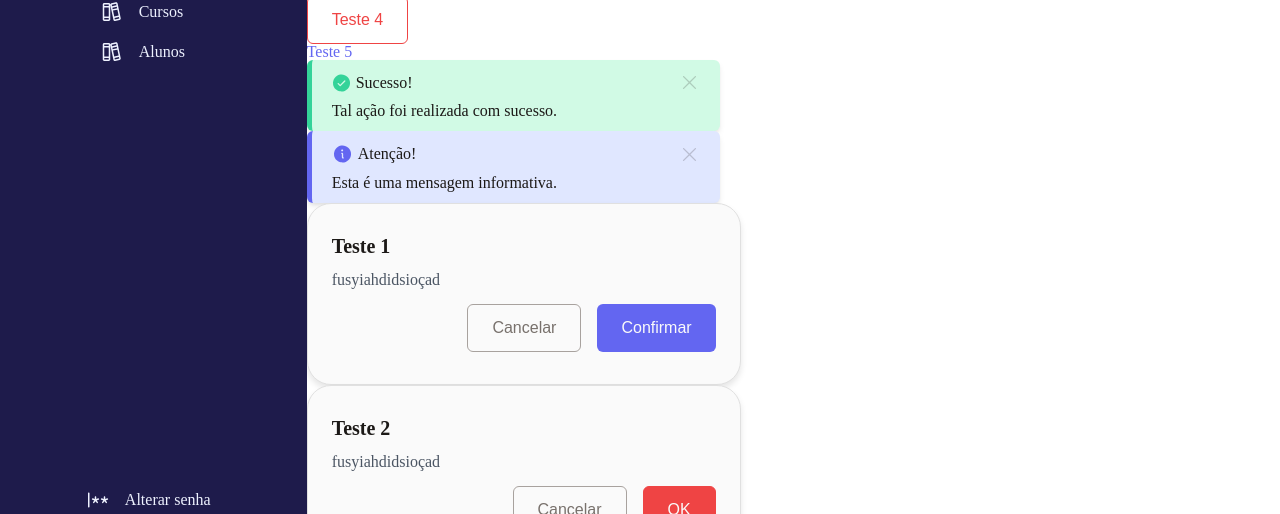
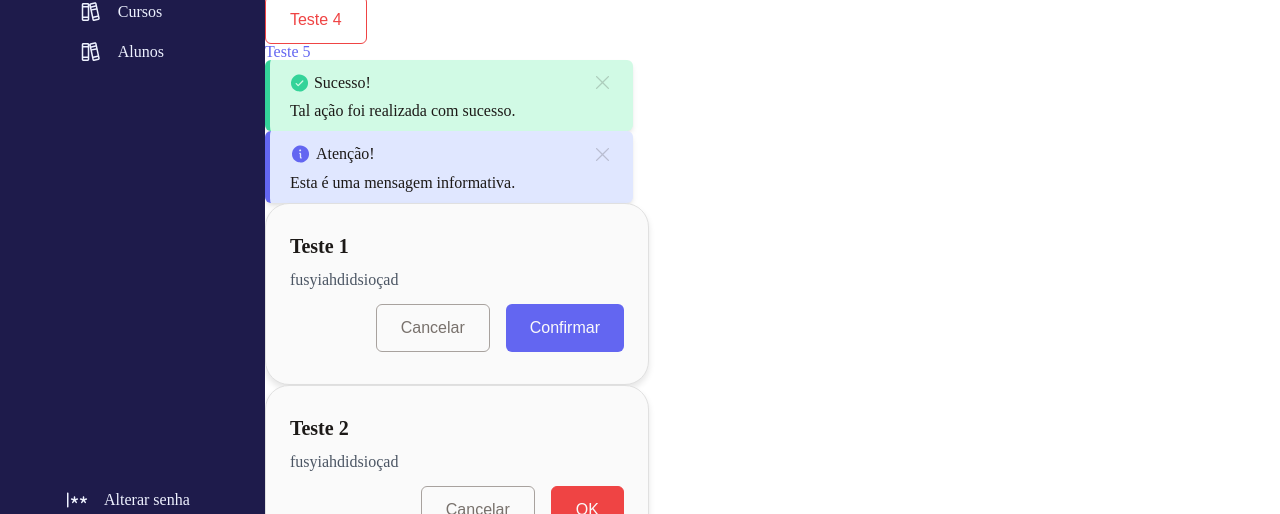
Before and after one commit to renanss4/Quiz, a plain HTML site: page frontend/pages/testeComponente.html in a window 1280 px wide. Shown: the part 187-701 px from the top of the page. Drawn offline with Linux system fonts and the light colour scheme.

Commit message:
refactor: improving the components

```diff
--- a/frontend/components/Header/header.css
+++ b/frontend/components/Header/header.css
@@ -7,14 +7,14 @@ header {
 
 header h1 {
   color: #1c1917;
-  font-size: 30px;
+  font-size: 32px;
   line-height: 36px;
   font-weight: 700;
 }
 
 header h2 {
   color: #44403c;
-  font-size: 18px;
+  font-size: 24px;
   line-height: 28px;
   font-weight: 400;
 }
--- a/frontend/components/SideBar/SideBar.js
+++ b/frontend/components/SideBar/SideBar.js
@@ -1,4 +1,4 @@
-function SidebarItem({ iconSrc, text, link, selected = false }) {
+function SidebarItem({ iconSrc, text, link }) {
   const li = document.createElement('li');
   const a = document.createElement('a');
   const img = document.createElement('img');
@@ -9,10 +9,6 @@ function SidebarItem({ iconSrc, text, link, selected = false }) {
   img.src = iconSrc;
   p.textContent = text;
 
-  if (selected) {
-    a.classList.add('selected');
-  }
-
   a.appendChild(img);
   a.appendChild(p);
   li.appendChild(a);
@@ -22,6 +18,7 @@ function SidebarItem({ iconSrc, text, link, selected = false }) {
 
 export function Sidebar({ itens = [] }) {
   const nav = document.createElement('nav');
+  nav.classList.add('sidebar');
 
   // header
   const aHeader = document.createElement('a');
@@ -45,18 +42,18 @@ export function Sidebar({ itens = [] }) {
   });
 
   // footer
-  const divFooter = document.createElement('div');
-  divFooter.classList.add('nav-footer');
+  const ulFooter = document.createElement('ul');
+  ulFooter.classList.add('nav-footer');
 
-  const logout = SidebarItem({ iconSrc: '../assets/psswd.svg', text: 'Alterar senha', link: '/change-password' });
-  const changePassword = SidebarItem({ iconSrc: '../assets/logout.svg', text: 'Encerrar sessão', link: '/logout' });
+  const logout = SidebarItem({ iconSrc: '../assets/logout.svg', text: 'Encerrar sessão', link: '/logout' });
+  const changePassword = SidebarItem({ iconSrc: '../assets/psswd.svg', text: 'Alterar senha', link: '/change-password' });
 
-  divFooter.appendChild(logout);
-  divFooter.appendChild(changePassword);
+  ulFooter.appendChild(changePassword);
+  ulFooter.appendChild(logout);
 
   nav.appendChild(aHeader);
   nav.appendChild(ul);
-  nav.appendChild(divFooter);
+  nav.appendChild(ulFooter);
 
   return nav;
 }
--- a/frontend/components/SideBar/sidebar.css
+++ b/frontend/components/SideBar/sidebar.css
@@ -1,3 +1,9 @@
+* {
+  margin: 0;
+  padding: 0;
+  box-sizing: border-box;
+}
+
 a,
 li {
   list-style: none;
@@ -14,7 +20,8 @@ nav {
   flex-direction: column;
   align-items: center;
   background-color: #1e1b4b;
-  width: 16rem;
+  width: 18rem;
+  height: 100vh;
   gap: 1rem;
   padding: 3.5rem;
 }
@@ -37,8 +44,16 @@ nav {
   gap: 1rem;
 }
 
+.menu-item {
+  display: flex;
+  flex-direction: row;
+  align-items: center;
+  gap: 1rem;
+}
+
 .nav-footer {
   margin-top: auto;
+  width: 100%;
 }
 
 .nav-footer a {
@@ -49,6 +64,7 @@ nav {
   padding: 0.5rem;
 }
 
-.selected {
-  background-color: #fef08a;
+.nav-footer p {
+  margin: 0;
+  white-space: nowrap;
 }
```
